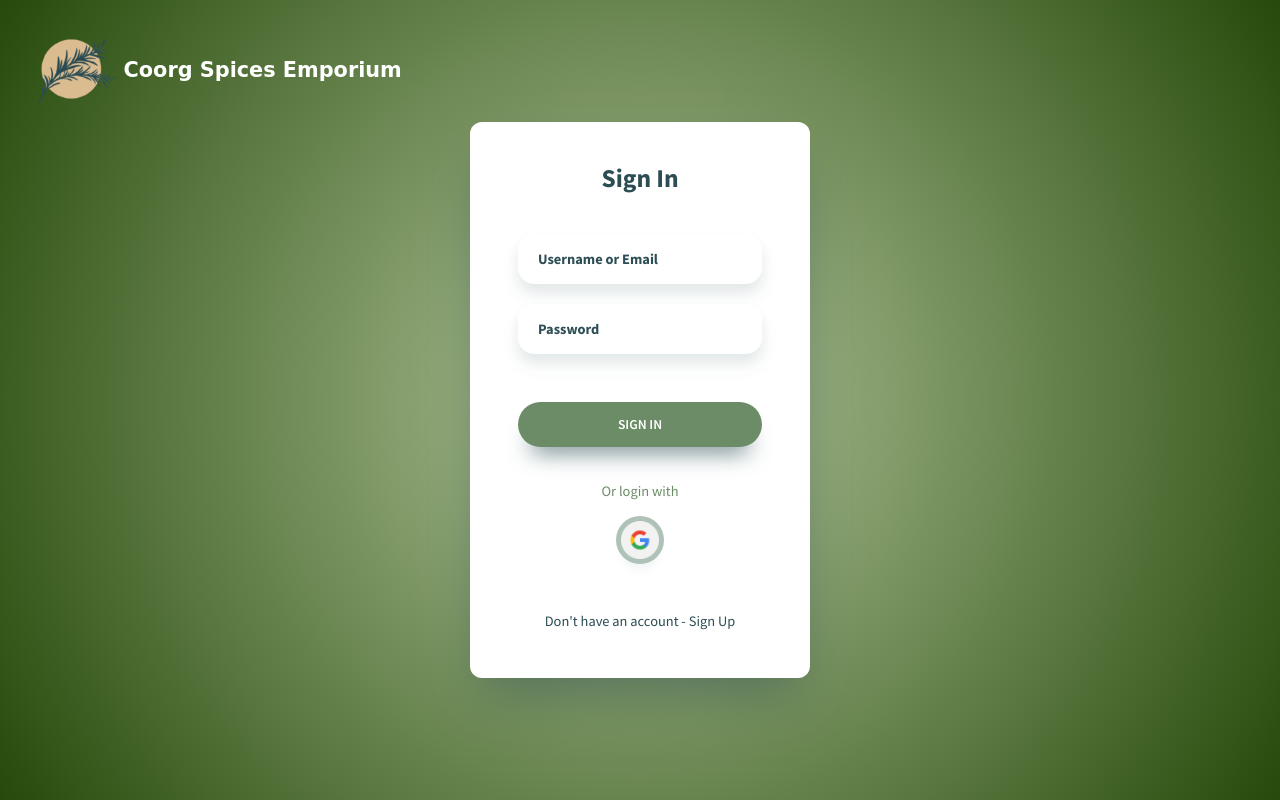
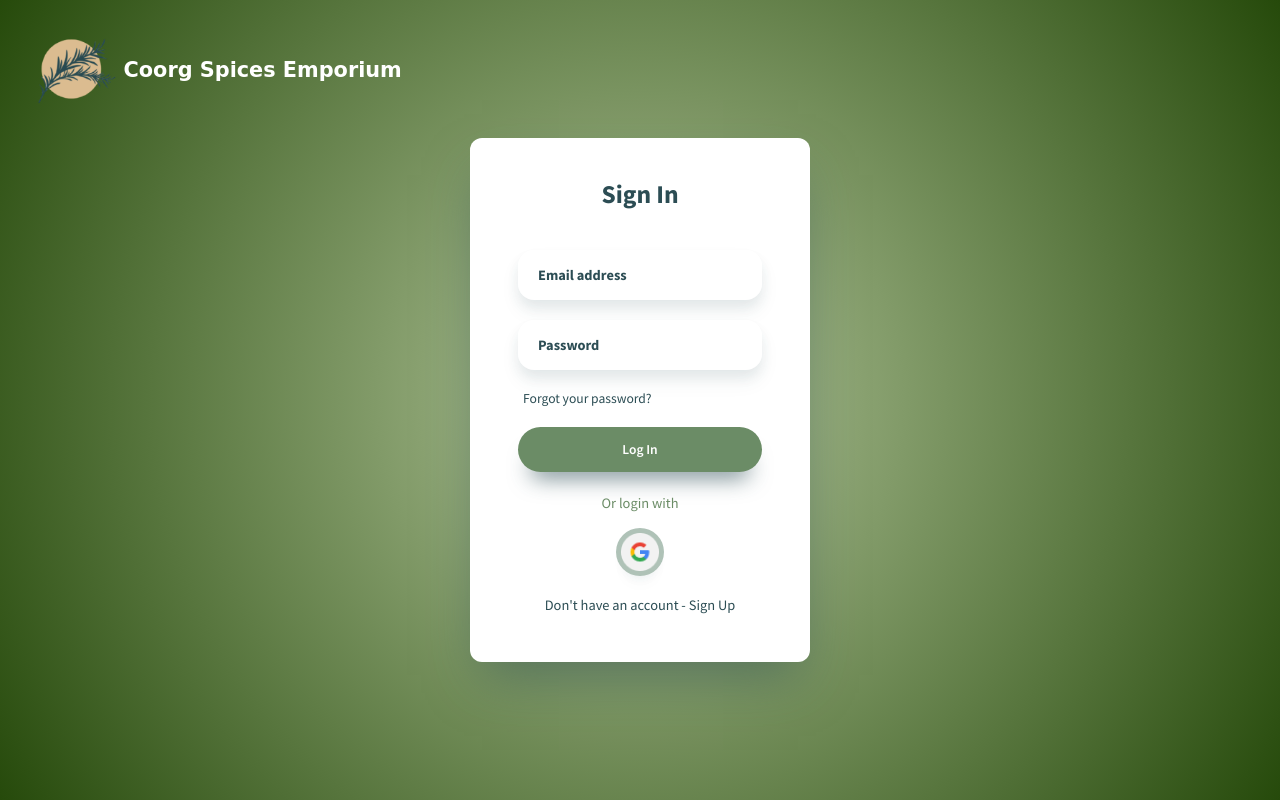
Before and after one commit to Arjun9630/CoorgSpicesEmporium, a Django app: page /login/ in a window 1280 px wide. Run offline with Django 5.2, Linux system fonts and the light colour scheme; parts of the project's set-up code (start-up, migrations or seed data) failed here and were passed over.

Commit message:
Password Reset and registeration form Changes

```diff
--- a/shop/templates/shop/login.html
+++ b/shop/templates/shop/login.html
@@ -84,7 +84,6 @@
         }
 
         button[type="submit"] {
-            margin-top: 28px;
             background: #6b8c66;
             color: white;
             padding: 14px 0;
@@ -114,7 +113,7 @@
         }
 
         .login-alt-text {
-            margin: 35px 0 16px;
+            margin: 22px 0 16px;
             color: #6b8c66;
             font-weight: 400;
             font-size: 0.9rem;
@@ -158,7 +157,7 @@
         }
 
         .bottom-signup {
-            margin-top: 48px;
+            margin-top: 20px;
             color: #2C4D54;
             font-weight: 400;
             font-size: 0.9rem;
@@ -208,6 +207,17 @@
             font-weight: 600;
             font-size: 0.9rem;
         }
+
+        .forgot-password {
+            text-align: left;
+            margin-left: 5px;
+            font-size: 0.85rem;
+        }
+
+        .forgot-password a {
+            color: #2C4D54;
+            text-decoration: none;
+        }
     </style>
 </head>
 
@@ -230,11 +240,14 @@
 
         <form method="post" action="{% url 'login' %}">
             {% csrf_token %}
-            <input type="text" name="username" placeholder="Username or Email" required />
+            <input type="text" name="username" placeholder="Email address" required />
             <input type="password" name="password" placeholder="Password" required />
-            <button type="submit">SIGN IN</button>
+
+            <p class="forgot-password">
+                <a href="{% url 'password_reset' %}">Forgot your password?</a>
+            </p>
+            <button type="submit">Log In</button>
         </form>
-
 
         <p class="login-alt-text">Or login with</p>
 
--- a/shop/templates/shop/register.html
+++ b/shop/templates/shop/register.html
@@ -6,8 +6,7 @@
     <meta charset="UTF-8" />
     <meta name="viewport" content="width=device-width, initial-scale=1" />
     <title>Register</title>
-    <link href="https://fonts.googleapis.com/css2?family=Source+Sans+Pro:wght@400;600;700&display=swap"
-        rel="stylesheet">
+    <link href="https://fonts.googleapis.com/css2?family=Source+Sans+Pro:wght@400;600;700&display=swap" rel="stylesheet">
     <style>
         * {
             box-sizing: border-box;
@@ -230,7 +229,8 @@
 
         <form method="post" action="{% url 'register' %}">
             {% csrf_token %}
-            <input type="text" name="username" placeholder="Username or Email" required />
+            <input type="text" name="name" placeholder="Full Name" required />
+            <input type="email" name="email" placeholder="Email Address" required />
             <input type="password" name="password" placeholder="Password" required />
             <input type="password" name="password_confirmation" placeholder="Password Confirmation" required />
             <button type="submit">Register</button>
--- a/shop/urls.py
+++ b/shop/urls.py
@@ -39,3 +39,12 @@ urlpatterns += [
     path("address/save/<int:address_id>/", save_address, name="save_address"),
     path("address/delete/<int:address_id>/", delete_address, name="delete_address"),
 ]
+
+from django.contrib.auth import views as auth_views
+
+urlpatterns += [
+    path('password_reset/', auth_views.PasswordResetView.as_view(template_name='shop/password_reset.html'), name='password_reset'),
+    path('password_reset/done/', auth_views.PasswordResetDoneView.as_view(template_name='shop/password_reset_done.html'), name='password_reset_done'),
+    path('reset/<uidb64>/<token>/', auth_views.PasswordResetConfirmView.as_view(template_name='shop/password_reset_confirm.html'), name='password_reset_confirm'),
+    path('reset/done/', auth_views.PasswordResetCompleteView.as_view(template_name='shop/password_reset_complete.html'), name='password_reset_complete'),
+]
--- a/shop/views.py
+++ b/shop/views.py
@@ -49,7 +49,8 @@ def product_detail(request, slug):
 
 def register(request):
     if request.method == 'POST':
-        username = request.POST.get('username')
+        name = request.POST.get('name')
+        email = request.POST.get('email')
         password = request.POST.get('password')
         password_confirmation = request.POST.get('password_confirmation')
 
@@ -57,18 +58,31 @@ def register(request):
             messages.error(request, "Passwords do not match.")
             return render(request, 'shop/register.html')
 
-        if User.objects.filter(username=username).exists():
-            messages.error(request, "Username already exists.")
+        if User.objects.filter(email=email).exists():
+            messages.error(request, "Email already exists.")
             return render(request, 'shop/register.html')
 
-        user = User.objects.create_user(username=username, password=password)
+        # split name into first and last names
+        first_name = name.split(' ')[0]
+        last_name = ' '.join(name.split(' ')[1:]) if len(name.split(' ')) > 1 else ''
 
+        # use email as username
+        user = User.objects.create_user(
+            username=email,
+            email=email,
+            password=password,
+            first_name=first_name,
+            last_name=last_name
+        )
+
+        # add to Customer group if it exists
         try:
             customer_group = Group.objects.get(name='Customer')
             user.groups.add(customer_group)
         except Group.DoesNotExist:
             pass
 
+        # log the user in
         backend = get_backends()[0]
         user.backend = f"{backend.__module__}.{backend.__class__.__name__}"
         login(request, user)
```
Also changed, not shown: coorgspices/settings.py (+8 -1 lines), shop/templates/shop/password_reset.html (added, +20 -0 lines), shop/templates/shop/password_reset_complete.html (added, +12 -0 lines), shop/templates/shop/password_reset_confirm.html (added, +24 -0 lines), shop/templates/shop/password_reset_done.html (added, +12 -0 lines).
